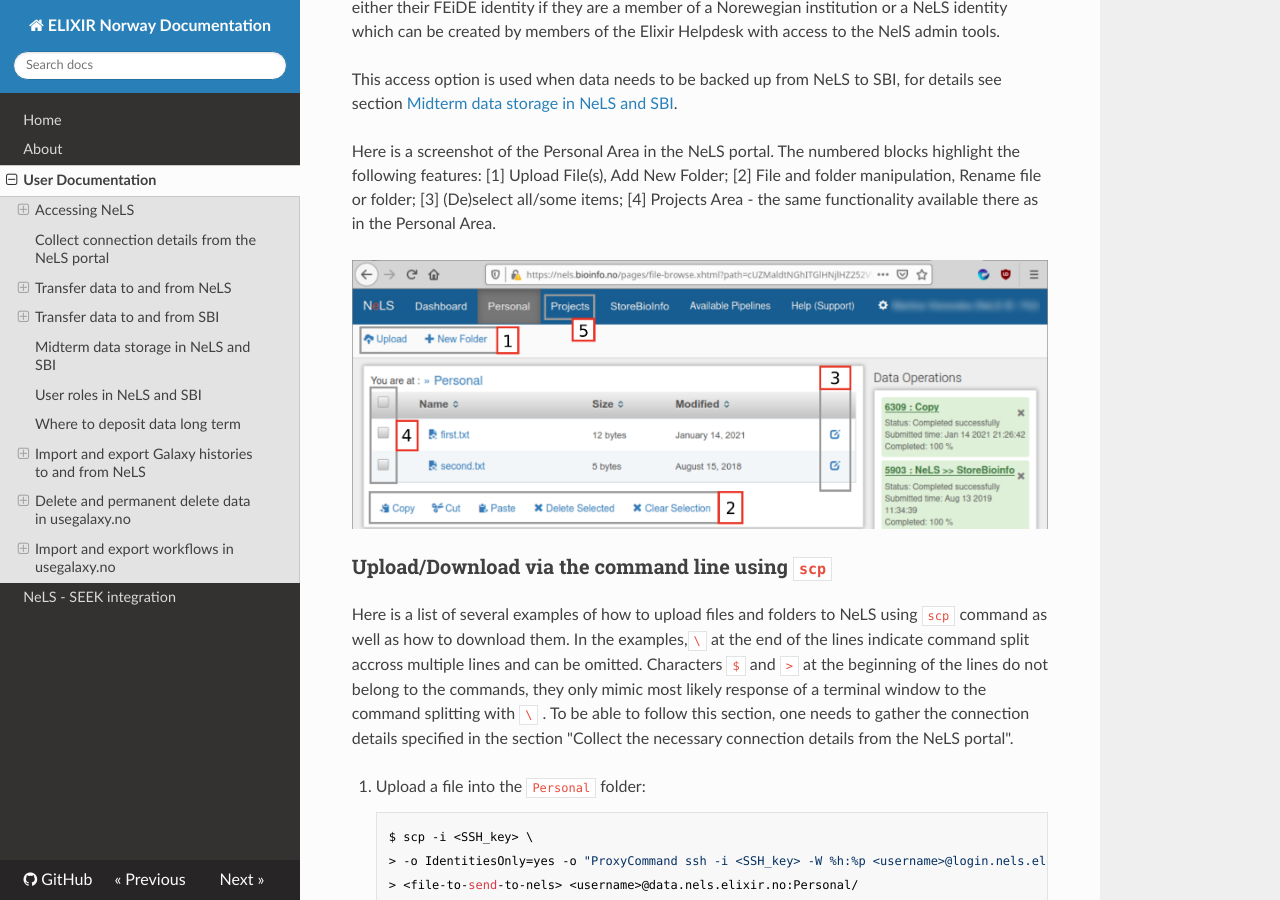
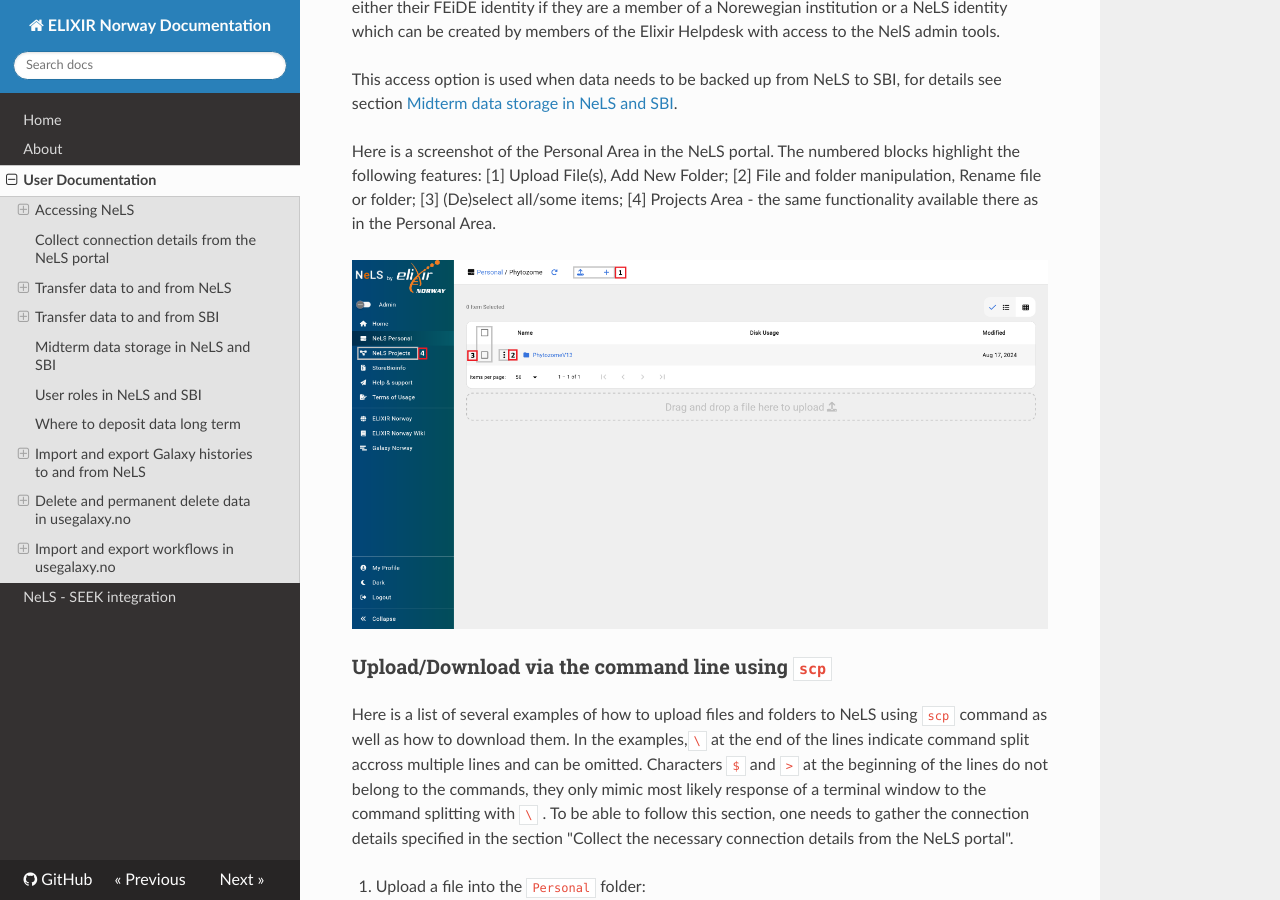
Before and after one commit to elixir-no-nels/nels-docs, an MkDocs documentation site: the page built from docs/user-doc.md, in a window 1280 px wide and 900 px high, scrolled down 1935 px. Built offline with MkDocs 1.6.1, drawn with Linux system fonts in a browser that asks for light colours; nearby versions of some CDN libraries.

Commit message:
Update user-doc.md

```diff
--- a/docs/user-doc.md
+++ b/docs/user-doc.md
@@ -52,7 +52,7 @@
 Here is a screenshot of the Personal Area in the NeLS portal. The numbered blocks highlight the following features: [1] Upload File(s), Add New Folder; [2] File and folder manipulation, Rename file or folder; [3] (De)select all/some items; [4] Projects Area - the same functionality available there as in the Personal Area.
 
 <p align="middle">
-<img src="images/NeLS_personal.png" width="800" alt="NeLS Personal Area" />
+<img src="images/NeLS_personal_2026.png" width="800" alt="NeLS Personal Area" />
 </p>
 
 
```
